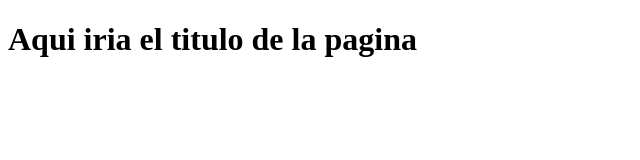
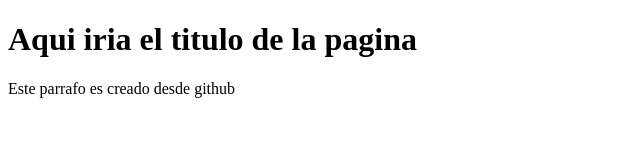
Before and after one commit to fransego/proyecto-web-empresa-c, a plain HTML site: page index.html in a window 1280 px wide. Shown: the whole page, without its empty margins (0-640 px from the left). Drawn offline with Linux system fonts and the light colour scheme.

Commit message:
Update index.html

```diff
--- a/index.html
+++ b/index.html
@@ -8,5 +8,6 @@
 </head>
 <body>
     <h1>Aqui iria el titulo de la pagina</h1>
+    <p>Este parrafo es creado desde github </p>
 </body>
 </html>
```
